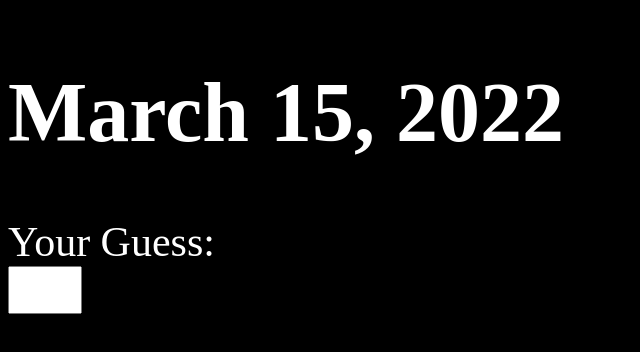
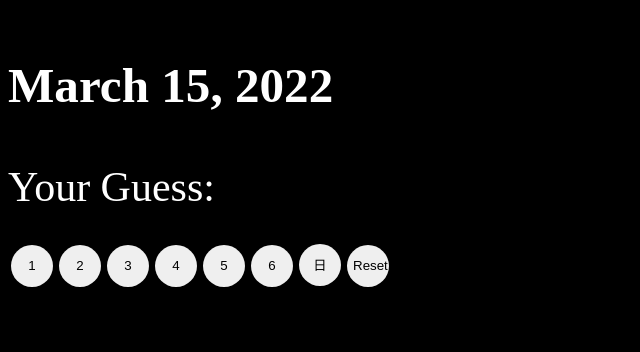
Before and after one commit to nuoxoxo/dmd, a React (Vite) app: page / in a window 1280 px wide. Shown: the top 352 px of the page, without its empty margins (0-640 px from the left). Built offline with nearby package versions, Linux system fonts and the light colour scheme; the HTML template or start-up script is replaced by a standard one.

Commit message:
now uses button instead of text

```diff
--- a/src/App.tsx
+++ b/src/App.tsx
@@ -1,28 +1,47 @@
 import { useState, useEffect } from 'react'
 import './styles/App.scss'
-import { GetRandomDateString } from "./helpers/Helpers";
+import { GetRandomDateString } from "./helpers/Helpers"
 
 const App = () => {
   const [RandomDateArray/*, setRandomDateString*/] =
     useState<[number, string, number, number]>(GetRandomDateString())
-  const [GuessVal, setGuessVal] = useState</*number | */string>('');
-  const [GuessRes, setGuessRes] = useState<string>('');
+  const [GuessVal, setGuessVal] = useState</*number | */string>('')
+  const [GuessRes, setGuessRes] = useState<string>('')
 
   const EvaluateGuess = (val: number) => {
     if (val === 7) {
       val = 0
     }
     if (val === RandomDateArray[0]) {
-      setGuessRes('yes')
+      setGuessRes('Right')
     } else {
-      setGuessRes('no')
+      setGuessRes('Wrong')
     }
   }
 
-  const handleOnChange = (e: React.ChangeEvent<HTMLInputElement>) => {
+  /*
+  const handleOnEnterInput = (e: React.ChangeEvent<HTMLInputElement>) => {
     const val = e.target.value
     console.log('set before evaluating: ', val)
     setGuessVal(val)
+  }
+  */
+
+  const handleButtonClick = (number: number) => {
+    setGuessVal(number.toString())
+  }
+
+  const handleReset = () => {
+    const newRandomDateArray = GetRandomDateString()
+    setGuessVal('')
+    setGuessRes('')
+    let i = -1
+    while (++i < 4) {
+      RandomDateArray[i] = newRandomDateArray[i]
+    }
+    // RandomDateArray[1] = newRandomDateArray[1]
+    // RandomDateArray[2] = newRandomDateArray[2]
+    // RandomDateArray[3] = newRandomDateArray[3]
   }
 
   useEffect(() => {
@@ -35,16 +54,27 @@ const App = () => {
 
   return (
     <>
-      <h1 className='QuestionDiv'>
+      <h3 className='QuestionDiv'>
         { `${RandomDateArray[1]} ${RandomDateArray[2]}, ${RandomDateArray[3]}` }
-      </h1>
+      </h3>
       <div className='GuessingDiv'>
-        <label htmlFor='GuessBar'>Your Guess:&nbsp;</label>
-        <input id='GuessBar' type='number' onChange={handleOnChange}/>
+        <label htmlFor='GuessBar'>Your Guess:</label>
+        {/* <input id='GuessBar' type='number' onChange={handleOnEnterInput}/> */}
+        &nbsp;
+        <div> { GuessRes } </div>
       </div>
-      <div>
-        { GuessRes }
+      <div className='btn-group-div'>
+        {[1, 2, 3, 4, 5, 6, '日'].map((number) => (
+          <button key={ number } onClick={() => handleButtonClick(number)}>
+            {number}
+          </button>
+        ))}
+        <button onClick={ handleReset }>Reset</button>
       </div>
+      {/* <label className="switch">
+        <input type="checkbox"/>
+        <span className="slider"></span>
+      </label> */}
     </>
   )
 }
--- a/src/styles/App.scss
+++ b/src/styles/App.scss
@@ -1,6 +1,8 @@
 $GB: #000000;
 $TXT: #ffffff;
 $TXT-SIZE: 42px;
+$BTN-SIZE: 42px;
+$BTN-SIZE-05: calc($BTN-SIZE/2);
 
 @mixin FlexBody {
   display: flex;
@@ -27,10 +29,25 @@ input {
 
 .GuessingDiv {
   display: flex;
-  flex-direction:column;
+  flex-direction:row;
 
+}
+
+.btn-group-div {
+  margin-top: $BTN-SIZE-05;
 }
 
 @media only screen and (max-width: 768px) {
   body{font-size: 21px;}
 }
+
+button {
+  margin: 3px;
+  // margin-right: 10px;
+  border-radius: 50%;
+  width: $BTN-SIZE;
+  border: none;
+  height: $BTN-SIZE;
+  user-select: none;
+  cursor:pointer;
+}
```
